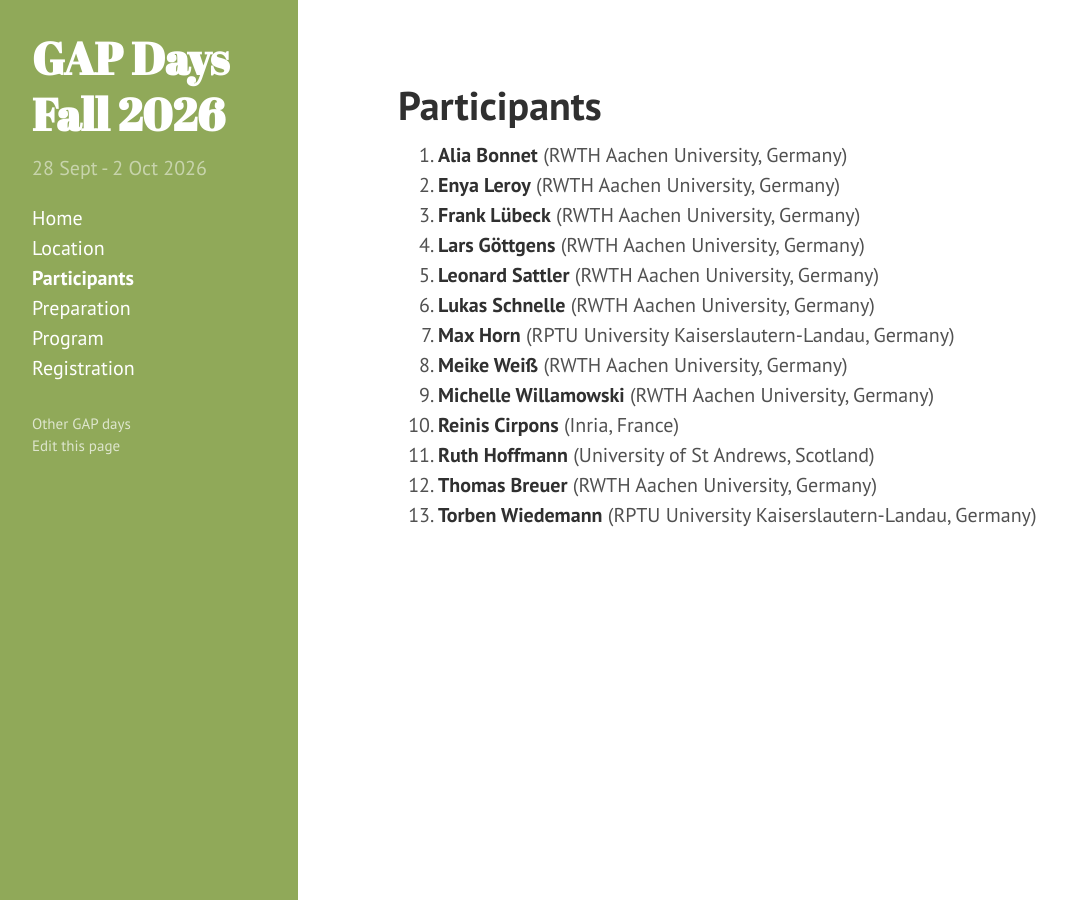
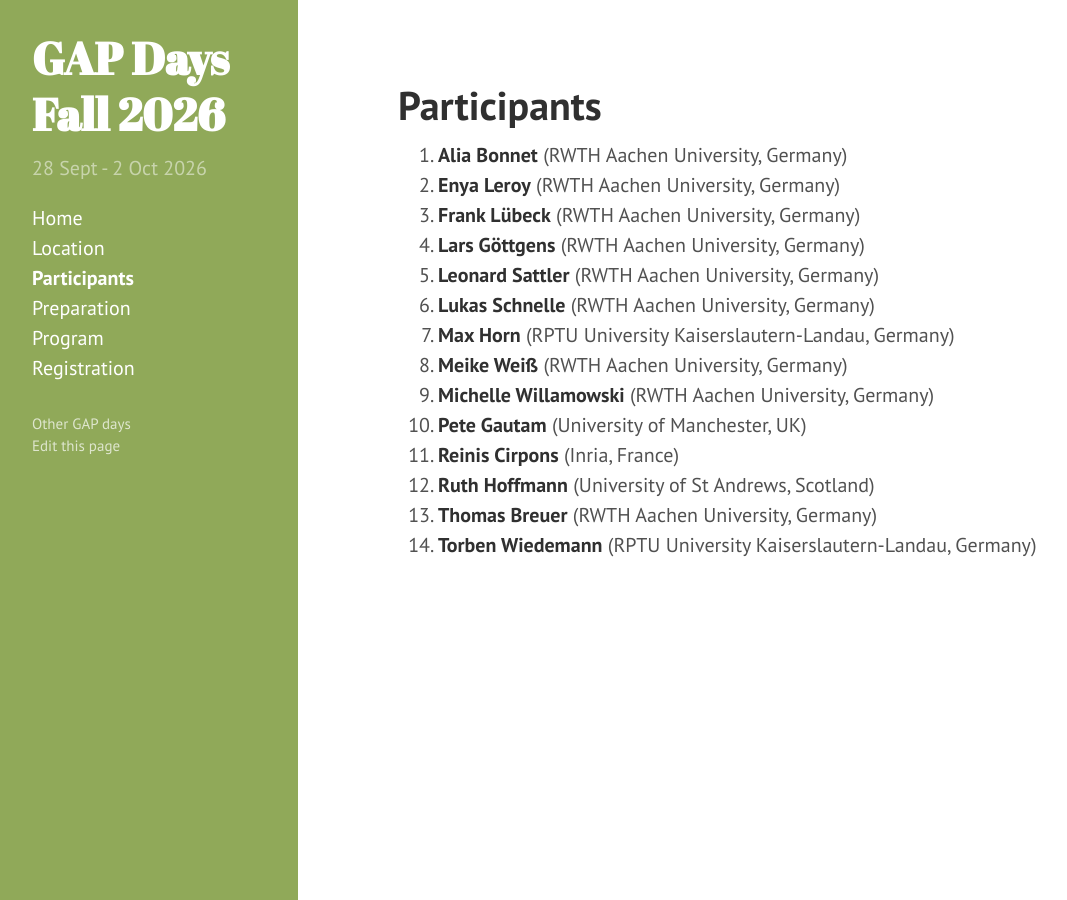
Before and after one commit to gapdays/gapdays2026-fall, a Jekyll site: the page built from participants.md, in a window 1280 px wide. Shown: the whole page, without its empty margins (2-1069 px from the left). Built offline with Jekyll 4.4.1, drawn with Linux system fonts in a browser that asks for light colours.

Commit message:
update participants

```diff
--- a/participants.md
+++ b/participants.md
@@ -15,6 +15,7 @@ participants:
   - {name: Torben Wiedemann, affiliation: "RPTU University Kaiserslautern-Landau, Germany"}
   - {name: Lars Göttgens, affiliation: "RWTH Aachen University, Germany"}
   - {name: Reinis Cirpons, affiliation: "Inria, France"}
+  - {name: Pete Gautam, affiliation: "University of Manchester, UK"}
 ---
 
 <ol>{% assign participants = page.participants | sort: "name" %}
```
